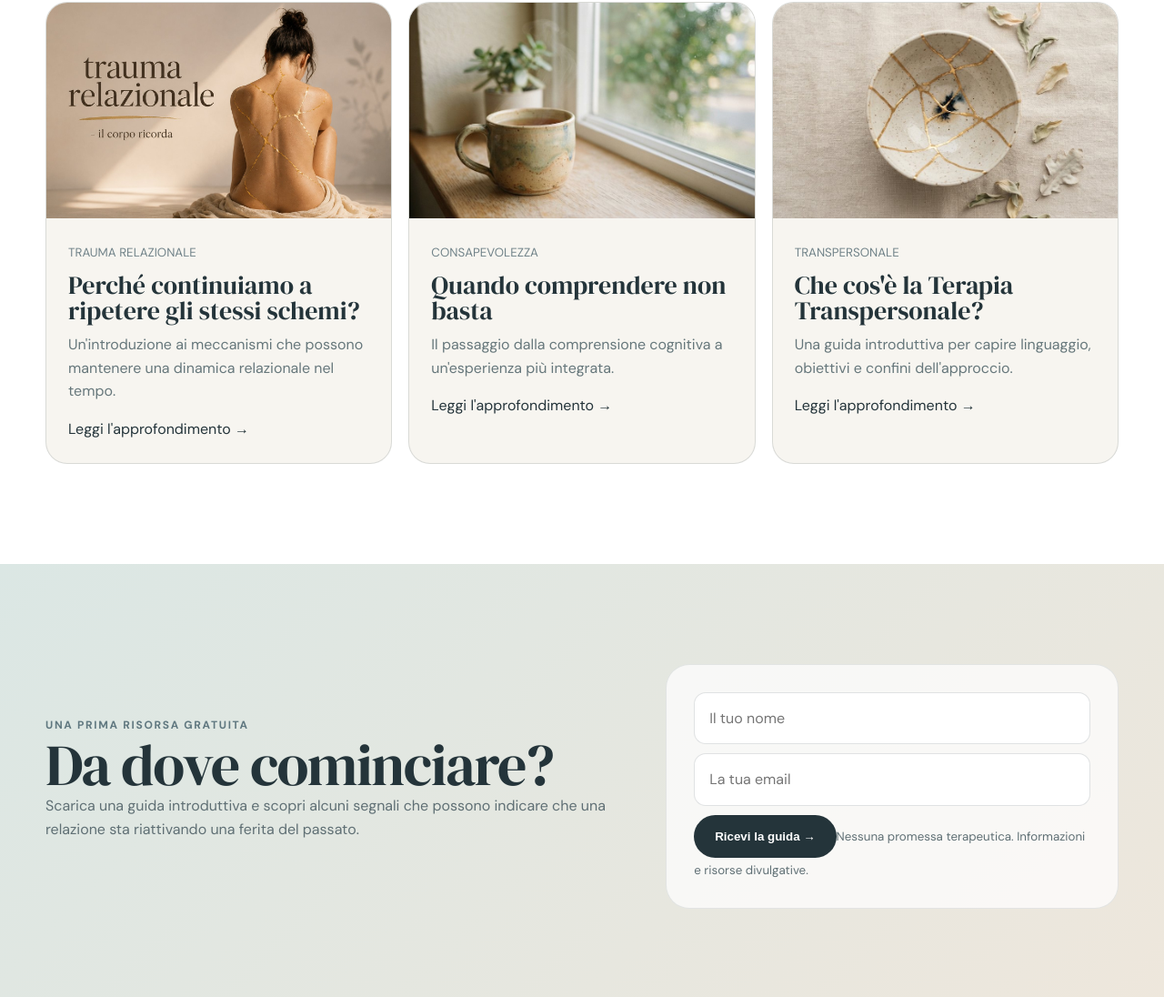
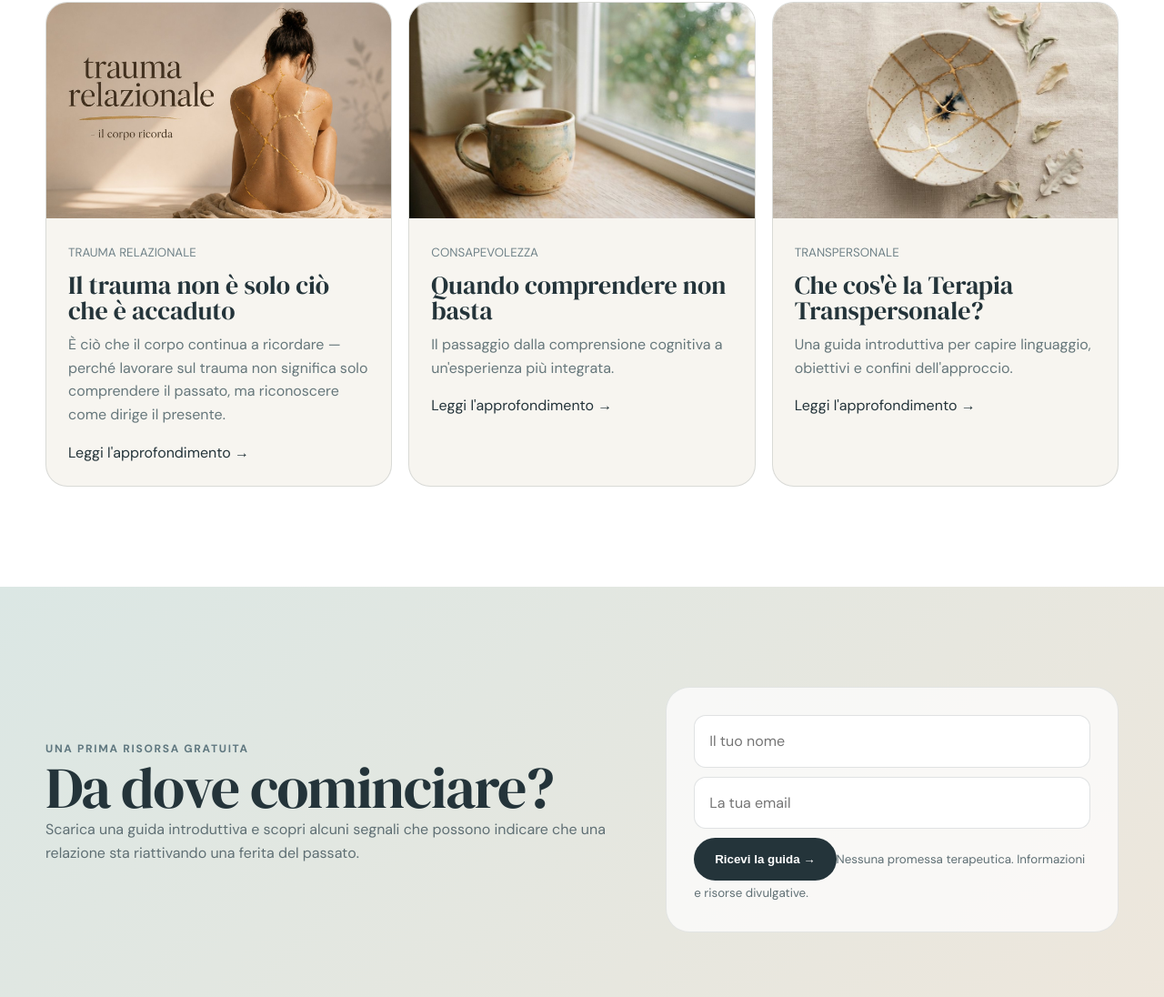
Before and after one commit to mncusco/Bloom-Room-Lab, a plain HTML site: page index.html in a window 1280 px wide. Shown: the part 5956-7052 px from the top of the page at 91% size. Drawn offline with Linux system fonts and the light colour scheme.

Commit message:
Link first Lab card to real article page

```diff
--- a/index.html
+++ b/index.html
@@ -95,7 +95,7 @@
 <div class="service-grid"><article class="service featured reveal"><span class="tag">01 · Individuale</span><h3>Percorso individuale</h3><p>Uno spazio riservato per lavorare sulla propria storia, sulle relazioni, sugli schemi e sugli obiettivi personali.</p><a class="link" href="#orientamento">Scopri il percorso →</a></article><article class="service reveal"><span class="tag">02 · Sviluppo</span><h3>Sviluppo transpersonale</h3><p>Per chi desidera approfondire consapevolezza, significato, identità e possibilità di trasformazione.</p><a class="link" href="#orientamento">Scopri il percorso →</a></article><article class="service reveal"><span class="tag">03 · Formazione</span><h3>Corsi online</h3><p>Contenuti strutturati per apprendere strumenti e approfondire temi specifici in autonomia.</p><a class="link" href="#lab">Esplora la formazione →</a></article><article class="service reveal"><span class="tag">04 · Esperienze</span><h3>Workshop & masterclass</h3><p>Esperienze intensive dedicate a temi specifici, divulgazione e pratica consapevole.</p><a class="link" href="#contatti">Vedi gli appuntamenti →</a></article></div></div></section>
 
 <section class="lab" id="lab"><div class="wrap"><div class="section-head reveal"><div><div class="eyebrow">BloomRoom Lab</div><h2>Un laboratorio per comprendere ciò che accade dentro di noi.</h2></div><p>Il sito diventa una piattaforma editoriale: articoli, video, risorse e percorsi collegati tra loro.</p></div>
-<div class="lab-grid"><article class="article reveal"><div class="article-img" style="background-image:url('images/article_trauma.jpg');background-size:cover;background-position:center"></div><div class="article-body"><small>TRAUMA RELAZIONALE</small><h3>Perché continuiamo a ripetere gli stessi schemi?</h3><p>Un'introduzione ai meccanismi che possono mantenere una dinamica relazionale nel tempo.</p><a class="link" href="#">Leggi l'approfondimento →</a></div></article><article class="article reveal"><div class="article-img" style="background-image:url('images/article_consapevolezza.jpg');background-size:cover;background-position:center"></div><div class="article-body"><small>CONSAPEVOLEZZA</small><h3>Quando comprendere non basta</h3><p>Il passaggio dalla comprensione cognitiva a un'esperienza più integrata.</p><a class="link" href="#">Leggi l'approfondimento →</a></div></article><article class="article reveal"><div class="article-img" style="background-image:url('images/article_transpersonale.jpg');background-size:cover;background-position:center"></div><div class="article-body"><small>TRANSPERSONALE</small><h3>Che cos'è la Terapia Transpersonale?</h3><p>Una guida introduttiva per capire linguaggio, obiettivi e confini dell'approccio.</p><a class="link" href="#">Leggi l'approfondimento →</a></div></article></div></div></section>
+<div class="lab-grid"><article class="article reveal"><div class="article-img" style="background-image:url('images/article_trauma.jpg');background-size:cover;background-position:center"></div><div class="article-body"><small>TRAUMA RELAZIONALE</small><h3>Il trauma non è solo ciò che è accaduto</h3><p>È ciò che il corpo continua a ricordare — perché lavorare sul trauma non significa solo comprendere il passato, ma riconoscere come dirige il presente.</p><a class="link" href="blog/trauma-relazionale.html">Leggi l'approfondimento →</a></div></article><article class="article reveal"><div class="article-img" style="background-image:url('images/article_consapevolezza.jpg');background-size:cover;background-position:center"></div><div class="article-body"><small>CONSAPEVOLEZZA</small><h3>Quando comprendere non basta</h3><p>Il passaggio dalla comprensione cognitiva a un'esperienza più integrata.</p><a class="link" href="#">Leggi l'approfondimento →</a></div></article><article class="article reveal"><div class="article-img" style="background-image:url('images/article_transpersonale.jpg');background-size:cover;background-position:center"></div><div class="article-body"><small>TRANSPERSONALE</small><h3>Che cos'è la Terapia Transpersonale?</h3><p>Una guida introduttiva per capire linguaggio, obiettivi e confini dell'approccio.</p><a class="link" href="#">Leggi l'approfondimento →</a></div></article></div></div></section>
 
 <section class="lead" id="orientamento"><div class="wrap lead-grid"><div class="reveal"><div class="eyebrow">Una prima risorsa gratuita</div><h2>Da dove cominciare?</h2><p class="muted">Scarica una guida introduttiva e scopri alcuni segnali che possono indicare che una relazione sta riattivando una ferita del passato.</p></div><form class="lead-box reveal" onsubmit="event.preventDefault(); this.querySelector('button').textContent='Richiesta registrata ✓';"><input type="text" aria-label="Nome" placeholder="Il tuo nome" required><input type="email" aria-label="Email" placeholder="La tua email" required><button class="btn btn-primary" type="submit">Ricevi la guida →</button><small class="muted">Nessuna promessa terapeutica. Informazioni e risorse divulgative.</small></form></div></section>
 
```
